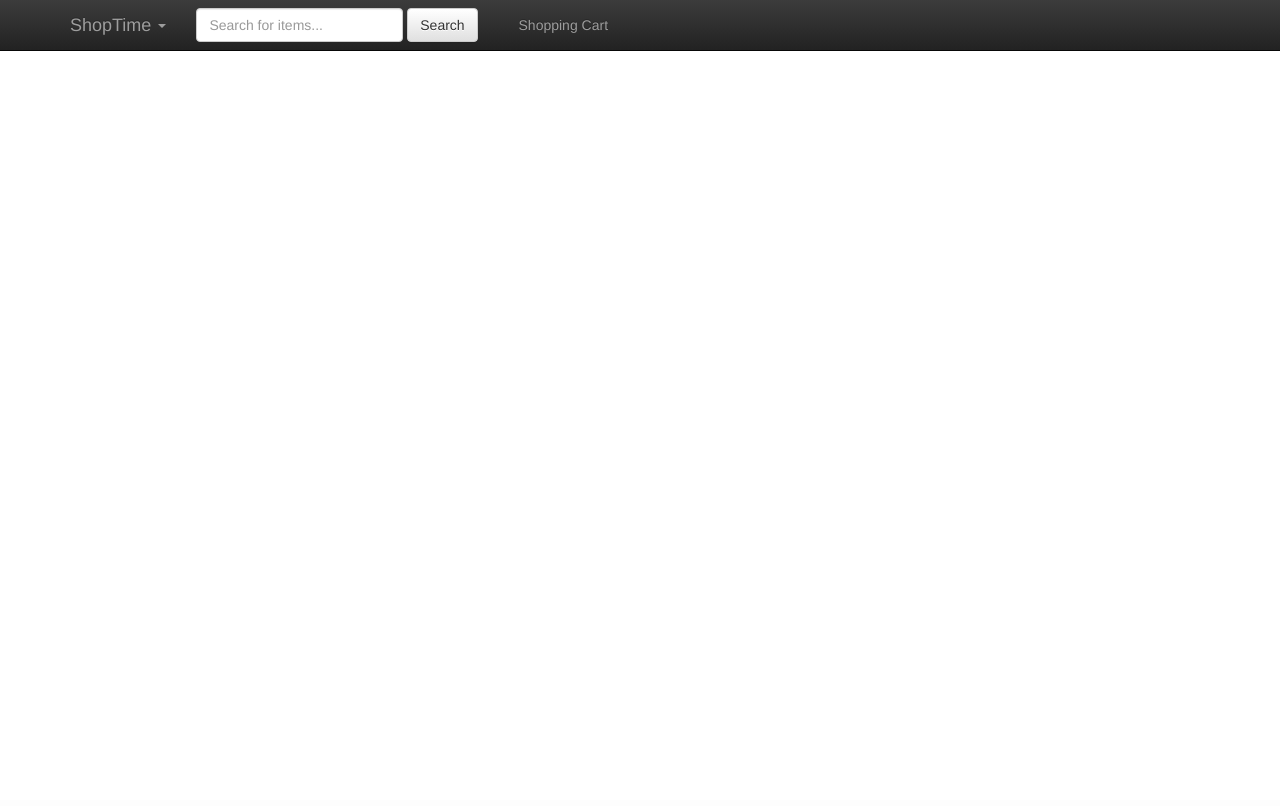
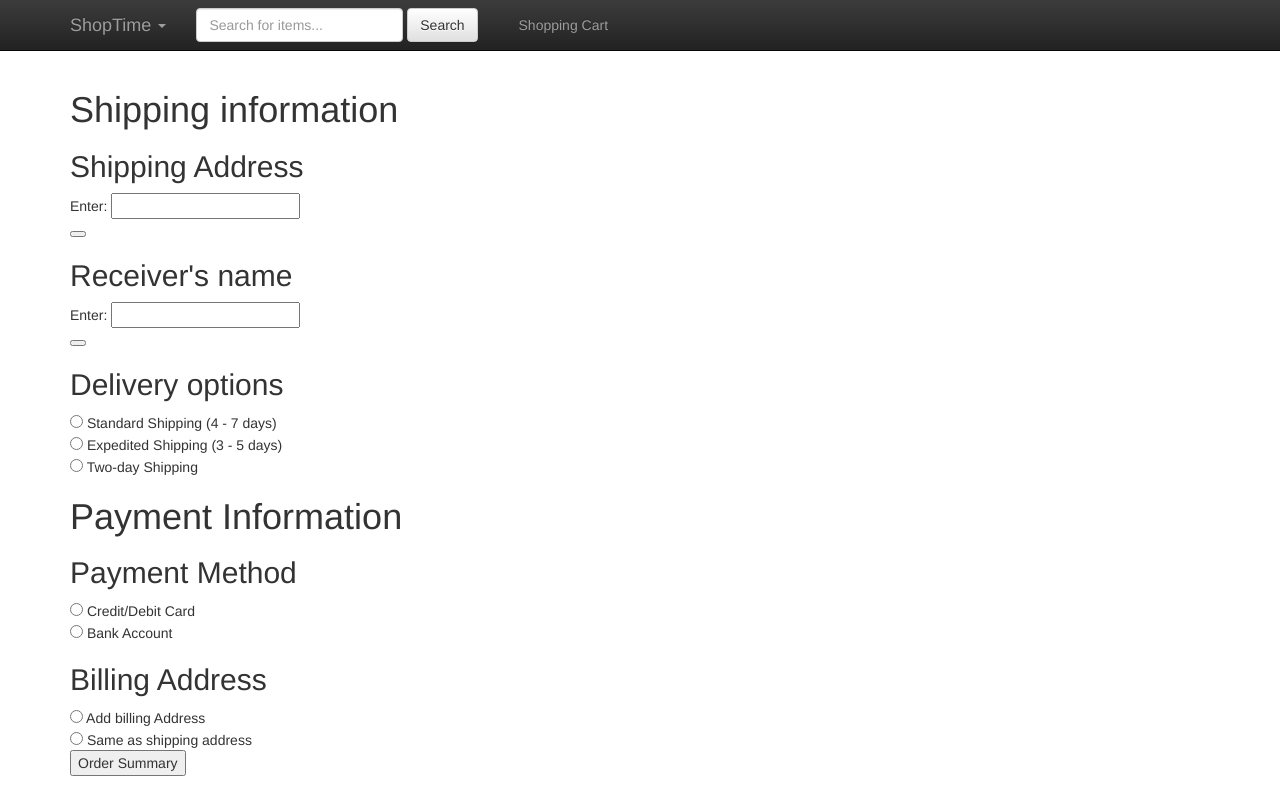
Before and after one commit to marajac/4393uiproject, a Django app: template checkout/templates/checkout.html in a window 1280 px wide. Before the commit the page ends 51 px from the top, so only its background shows below. Run offline with Django 3.2, Linux system fonts and the light colour scheme; the template is opened without the code that fills it, so the values that code supplies are empty; some web fonts are replaced.

Commit message:
Framework for checkout pages

```diff
--- a/checkout/templates/checkout.html
+++ b/checkout/templates/checkout.html
@@ -4,13 +4,73 @@
 <html lang="en">
 <head>
     <meta charset="UTF-8">
-    <title>Title</title>
+    <title>Checkout</title>
 </head>
 <body>
 {% block content %}
+    <h1>Shipping information</h1>
+    <p>
+    <h2>Shipping Address</h2>
+    <form action="">
+        Enter: <input type="text"
+                      name="sAddress"><br>
+        <button type="button"
+                onclick="setsaddress(sAddress)">
+        </button>
+    </form>
+
+    <h2>Receiver's name</h2>
+    <form action="">
+        Enter: <input type="text"
+                      name="rName"><br>
+        <button type="button"
+                onclick="setrname(rName)">
+        </button>
+    </form>
 
 
+    <h2>Delivery options</h2>
+    <form action="setstype(rShipping)"><!-- =function -->
+        <input type="radio"
+               name="rShipping"
+               value="standard">
+        Standard Shipping (4 - 7 days)<br>
+        <input type="radio"
+               name="rShipping"
+               value="expedited">
+        Expedited Shipping (3 - 5 days)<br>
+        <input type="radio"
+               name="rShipping"
+               value="two_day">
+        Two-day Shipping<br>
+    </form>
+    </p>
 
+    <h1>Payment Information</h1>
+    <h2>Payment Method</h2>
+    <form action="setptype(payment)">
+        <input type="radio"
+               name="payment"
+               value="card"> Credit/Debit Card<br>
+        <input type="radio"
+               name="payment"
+               value="bank"> Bank Account<br>
+    </form>
+
+    <h2>Billing Address</h2>
+    <form action="setbaddr(bShipping)">
+        <input type="radio"
+               name="bShipping"
+               value="billing"> Add billing Address<br>
+        <input type="radio"
+               name="bShipping"
+               value="same"> Same as shipping address<br>
+    </form>
+
+    <form action="summary.html">
+        <input type ="submit"
+               value="Order Summary">
+    </form>
 {% endblock %}
 </body>
 </html>
```
Also changed, not shown: checkout/models.py (+12 -0 lines), checkout/templates/summary.html (added, +41 -0 lines).
